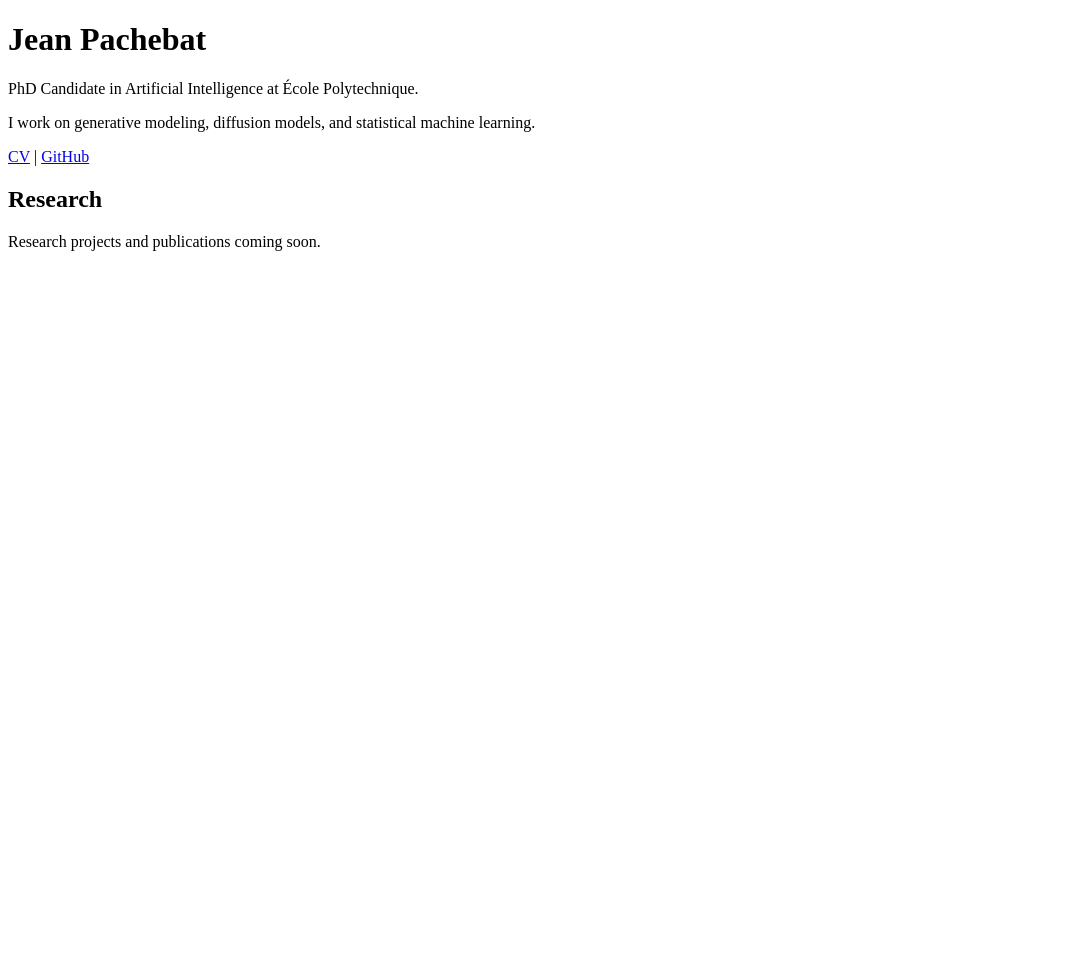
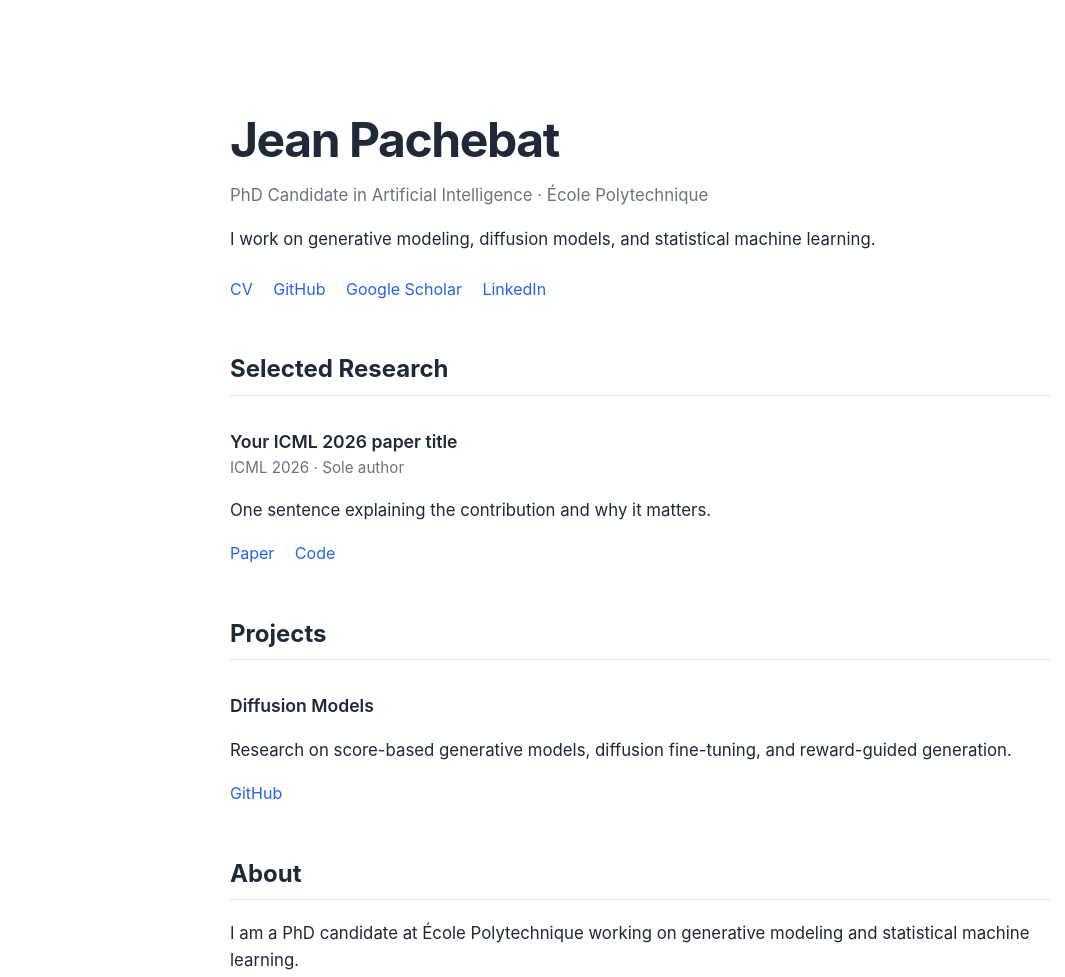
Before and after one commit to jpachebat/jpachebat.github.io, a plain HTML site: page index.html in a window 1280 px wide. Shown: the whole page, without its empty margins (0-1065 px from the left). Before the commit the page ends 800 px from the top, so only its background shows below. Drawn offline with Linux system fonts and the light colour scheme.

Commit message:
Add styling

```diff
--- a/index.html
+++ b/index.html
@@ -4,27 +4,66 @@
   <meta charset="UTF-8">
   <meta name="viewport" content="width=device-width, initial-scale=1.0">
   <title>Jean Pachebat</title>
+  <link rel="stylesheet" href="style.css">
 </head>
 
 <body>
   <h1>Jean Pachebat</h1>
 
-  <p>PhD Candidate in Artificial Intelligence at École Polytechnique.</p>
-
-  <p>
-    I work on generative modeling, diffusion models,
-    and statistical machine learning.
+  <p class="subtitle">
+    PhD Candidate in Artificial Intelligence · École Polytechnique
   </p>
 
   <p>
-    <a href="#">CV</a> |
-    <a href="https://github.com/jpachebat">GitHub</a>
+    I work on generative modeling, diffusion models, and statistical machine learning.
   </p>
 
-  <h2>Research</h2>
+  <nav>
+    <a href="cv.pdf">CV</a>
+    <a href="https://github.com/jpachebat">GitHub</a>
+    <a href="#">Google Scholar</a>
+    <a href="#">LinkedIn</a>
+  </nav>
+
+  <h2>Selected Research</h2>
+
+  <div class="paper">
+    <div class="paper-title">
+      Your ICML 2026 paper title
+    </div>
+
+    <div class="meta">
+      ICML 2026 · Sole author
+    </div>
+
+    <p>
+      One sentence explaining the contribution and why it matters.
+    </p>
+
+    <a href="#">Paper</a>
+    <a href="#">Code</a>
+  </div>
+
+  <h2>Projects</h2>
+
+  <div class="paper">
+    <div class="paper-title">
+      Diffusion Models
+    </div>
+
+    <p>
+      Research on score-based generative models, diffusion fine-tuning,
+      and reward-guided generation.
+    </p>
+
+    <a href="#">GitHub</a>
+  </div>
+
+  <h2>About</h2>
 
   <p>
-    Research projects and publications coming soon.
+    I am a PhD candidate at École Polytechnique working on generative modeling
+    and statistical machine learning.
   </p>
 </body>
 </html>
--- /dev/null
+++ b/style.css
@@ -0,0 +1,59 @@
+body {
+  font-family: -apple-system, BlinkMacSystemFont, "Segoe UI", sans-serif;
+  max-width: 820px;
+  margin: 0 auto;
+  padding: 70px 24px;
+  line-height: 1.6;
+  color: #1f2937;
+  background: #ffffff;
+}
+
+h1 {
+  font-size: 3rem;
+  margin-bottom: 0.2rem;
+  letter-spacing: -0.03em;
+}
+
+h2 {
+  margin-top: 3rem;
+  font-size: 1.5rem;
+  border-bottom: 1px solid #e5e7eb;
+  padding-bottom: 0.4rem;
+}
+
+p {
+  font-size: 1.05rem;
+}
+
+.subtitle {
+  color: #6b7280;
+  margin-top: 0;
+}
+
+nav {
+  margin: 1.5rem 0 2.5rem 0;
+}
+
+a {
+  color: #2563eb;
+  text-decoration: none;
+  margin-right: 1rem;
+}
+
+a:hover {
+  text-decoration: underline;
+}
+
+.paper {
+  margin: 2rem 0;
+}
+
+.paper-title {
+  font-weight: 600;
+  font-size: 1.1rem;
+}
+
+.meta {
+  color: #6b7280;
+  font-size: 0.95rem;
+}
```
